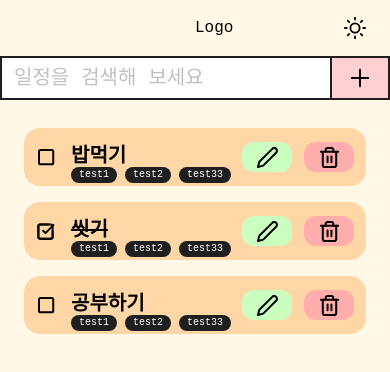
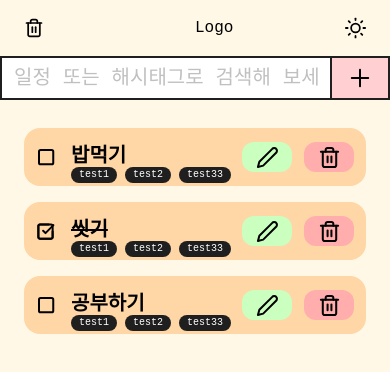
Before and after one commit to hoj0806/todo-list, a React (Vite) app: page / in a window 390 px wide. Shown: the top 372 px of the page. Built offline with nearby package versions, Linux system fonts and the light colour scheme; a web font is replaced by a local one.

Commit message:
feature : 리스트 전체 비우기 기능 추가

```diff
--- a/package.json
+++ b/package.json
@@ -14,6 +14,7 @@
     "react": "^18.3.1",
     "react-dom": "^18.3.1",
     "react-redux": "^9.2.0",
+    "react-responsive": "^10.0.1",
     "redux": "^5.0.1",
     "redux-persist": "^6.0.0"
   },
--- a/src/App.jsx
+++ b/src/App.jsx
@@ -12,24 +12,40 @@ import TodoListDeletePopup from "./components/TodoListDeletePopup";
 import TodoListEditTitlePopup from "./components/TodoListEditTitlePopup";
 
 import { useDispatch, useSelector } from "react-redux";
-import { useState } from "react";
+import { useState, useEffect } from "react";
 import { setSearchTerm } from "./slice/todoSlice";
+import ClearAllListPopup from "./components/ClearAllListPopup";
+import { useMediaQuery } from "react-responsive";
 
 function App() {
   const mode = useSelector((state) => state.modeSlice);
   const dispatch = useDispatch();
   const [selectedId, setSelectedId] = useState(null);
+  const [inputValue, setInputValue] = useState("");
 
   function onChangeSearchValue(e) {
+    setInputValue(e.target.value);
     dispatch(setSearchTerm(e.target.value));
   }
+
+  const isDesktop = useMediaQuery({ minWidth: 1024 });
+
+  useEffect(() => {
+    if (isDesktop) {
+      dispatch(setSearchTerm(""));
+      setInputValue("");
+    }
+  }, [isDesktop, dispatch]);
 
   return (
     <Wrapper>
       <AppLayout>
         <Header />
         <MobileFeatureLayout>
-          <SearchBar onChangeSearchValue={onChangeSearchValue} />
+          <SearchBar
+            onChangeSearchValue={onChangeSearchValue}
+            inputValue={inputValue}
+          />
           <AddButton />
         </MobileFeatureLayout>
         <TodoList setSelectedId={setSelectedId} />
@@ -48,6 +64,7 @@ function App() {
       {mode.mode === "listSearch" ? (
         <TodoListSearchPopup setSelectedId={setSelectedId} />
       ) : null}
+      {mode.mode === "clearAll" ? <ClearAllListPopup /> : null}
     </Wrapper>
   );
 }
--- /dev/null
+++ b/src/components/ClearAllListPopup.jsx
@@ -0,0 +1,40 @@
+import { useDispatch } from "react-redux";
+import { modifyMode } from "../slice/modeSlice";
+import { clearAllList } from "../slice/todoSlice";
+
+function ClearAllListPopup() {
+  const dispatch = useDispatch();
+
+  function onClickSubmitBtn() {
+    dispatch(clearAllList());
+    dispatch(modifyMode("default"));
+  }
+  return (
+    <div className='absolute top-0 w-full h-full bg-black bg-opacity-50 z-10'>
+      <div className='w-[340px] h-[200px] bg-yellow rounded-xl py-4 text-center flex flex-col mx-auto mt-[280px] desktop:w-[500px] desktop:h-[280px] desktop:mt-[200px] desktop:py-8'>
+        <p className='text-xl font-bold mb-10 desktop:text-[48px] desktop:mb-[65px]'>
+          일정 비우기
+        </p>
+        <p className='text-md grow desktop:text-[24px]'>
+          일정을 모두 삭제 하시겠습니까?
+        </p>
+        <div className='flex justify-center gap-6'>
+          <button
+            className='w-[76px] h-6 bg-white-10 text-sm desktop:w-[120px] desktop:h-[35px] desktop:text-[20px] hover:bg-black rounded-md hover:text-white'
+            onClick={onClickSubmitBtn}
+          >
+            네
+          </button>
+          <button
+            onClick={() => dispatch(modifyMode("default"))}
+            className='w-[76px] h-6 bg-white-10 text-sm desktop:w-[120px] desktop:h-[35px] desktop:text-[20px] hover:bg-black rounded-md hover:text-white'
+          >
+            아니요
+          </button>
+        </div>
+      </div>
+    </div>
+  );
+}
+
+export default ClearAllListPopup;
--- a/src/components/Header.jsx
+++ b/src/components/Header.jsx
@@ -4,6 +4,8 @@ import SearchIcon from "../assets/icon/search.svg";
 import AddIcon from "../assets/icon/add.svg";
 import DesktopHeaderButton from "./DesktopHeaderButton";
 import AppLogo from "./AppLogo";
+import deleteIcon from "../assets/icon/delete.svg";
+
 import { useDispatch, useSelector } from "react-redux";
 import { darkMode, lightMode } from "../slice/darkModeSlice";
 import { useEffect } from "react";
@@ -27,6 +29,9 @@ function Header() {
     }
   }
 
+  function onClickClearAllBtn() {
+    dispatch(modifyMode("clearAll"));
+  }
   useEffect(() => {
     if (
       localStorage.theme === "dark" ||
@@ -52,12 +57,25 @@ function Header() {
   }
   return (
     <header className='h-[56px] flex items-center justify-between px-6 desktop:h-[120px] desktop:px-6 desktop:pb-4 shrink-0'>
+      {todoList.length === 0 ? null : (
+        <button onClick={onClickClearAllBtn} className='desktop:hidden'>
+          <img src={deleteIcon} />
+        </button>
+      )}
+
       <AppLogo />
 
       <div className='flex justify-between w-full self-end'>
-        <DesktopHeaderButton onClick={onClickSearchButton}>
-          <img src={SearchIcon} className='mx-auto' />
-        </DesktopHeaderButton>
+        <div className='flex gap-7'>
+          <DesktopHeaderButton onClick={onClickSearchButton}>
+            <img src={SearchIcon} className='mx-auto' />
+          </DesktopHeaderButton>
+          {todoList.length === 0 ? null : (
+            <DesktopHeaderButton onClick={onClickClearAllBtn}>
+              <img src={deleteIcon} className='mx-auto w-[52px] h-[52px]' />
+            </DesktopHeaderButton>
+          )}
+        </div>
 
         <div className='flex gap-7'>
           <DesktopHeaderButton onClick={toggleHandler}>
--- a/src/components/NoList.jsx
+++ b/src/components/NoList.jsx
@@ -1,6 +1,6 @@
 function NoList() {
   return (
-    <div className='p-3 desktop:p-7 text-3xl'>
+    <div className='p-3 desktop:p-7 desktop:text-3xl'>
       할 일 목록이 없습니다 일정을 추가 해보세요!
     </div>
   );
--- a/src/components/SearchBar.jsx
+++ b/src/components/SearchBar.jsx
@@ -1,10 +1,11 @@
-function SearchBar({ onChangeSearchValue }) {
+function SearchBar({ onChangeSearchValue, inputValue }) {
   return (
     <div className='h-11 w-[85%] flex border-2 border-black'>
       <input
         className='h-full w-full px-3 outline-none text-xl placeholder:text-gray'
-        placeholder='일정을 검색해 보세요'
+        placeholder='일정 또는 해시태그로 검색해 보세요'
         onChange={onChangeSearchValue}
+        value={inputValue}
       />
     </div>
   );
--- a/src/components/TodoList.jsx
+++ b/src/components/TodoList.jsx
@@ -5,6 +5,7 @@ import { useSelector } from "react-redux";
 
 function TodoList({ setSelectedId }) {
   const todoList = useSelector((state) => state.todoSlice.todoList);
+
   const searchTerm = (
     useSelector((state) => state.todoSlice.searchTerm) || ""
   ).toLowerCase();
--- a/src/slice/todoSlice.js
+++ b/src/slice/todoSlice.js
@@ -139,6 +139,9 @@ const todoSlice = createSlice({
     setPopupSearchTerm: (state, action) => {
       state.popupSearhTerm = action.payload;
     },
+    clearAllList: (state) => {
+      state.todoList = [];
+    },
   },
 });
 
@@ -154,4 +157,5 @@ export const {
   searchList,
   setSearchTerm,
   setPopupSearchTerm,
+  clearAllList,
 } = todoSlice.actions;
```
Also changed, not shown: 1 other file (tests, documents, lock files or other folders).
